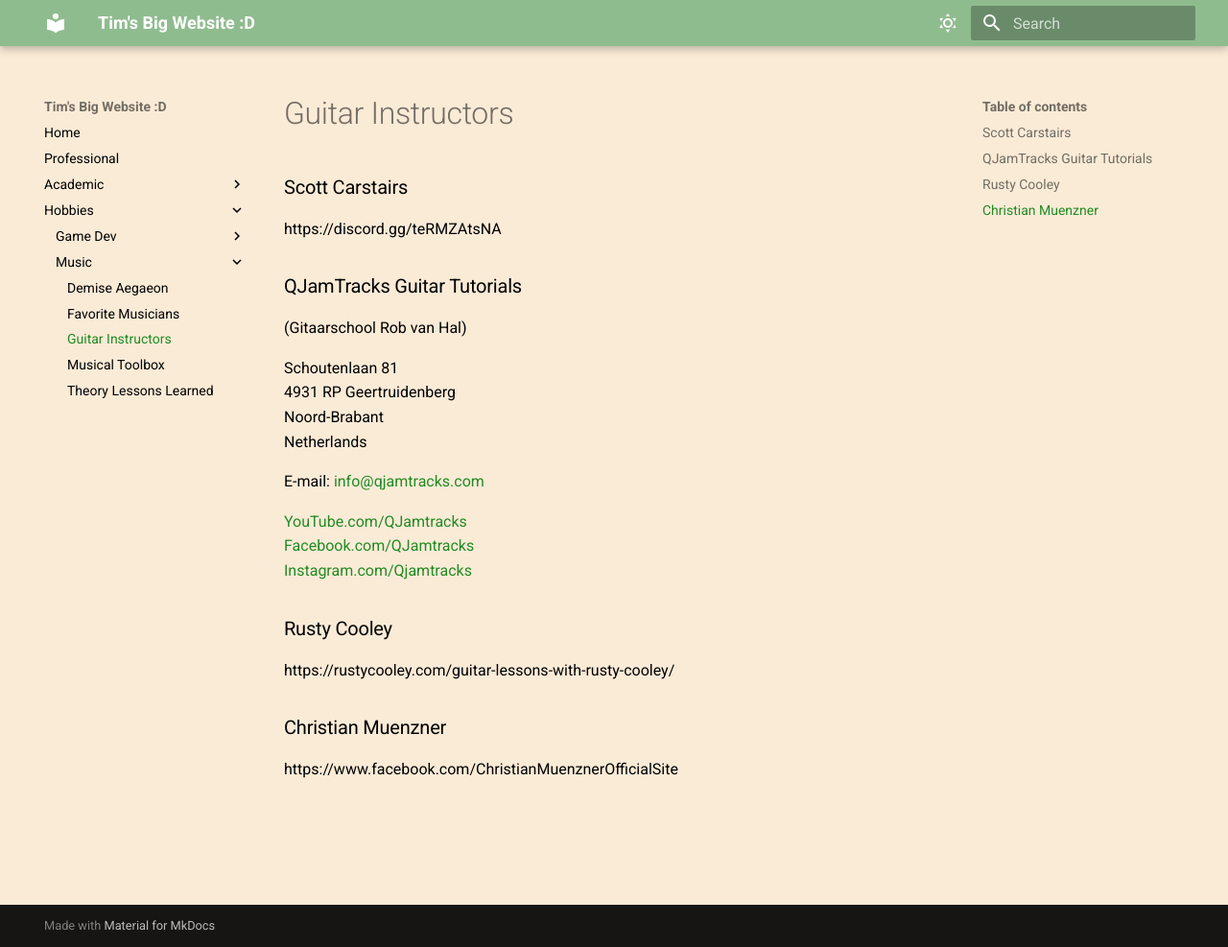
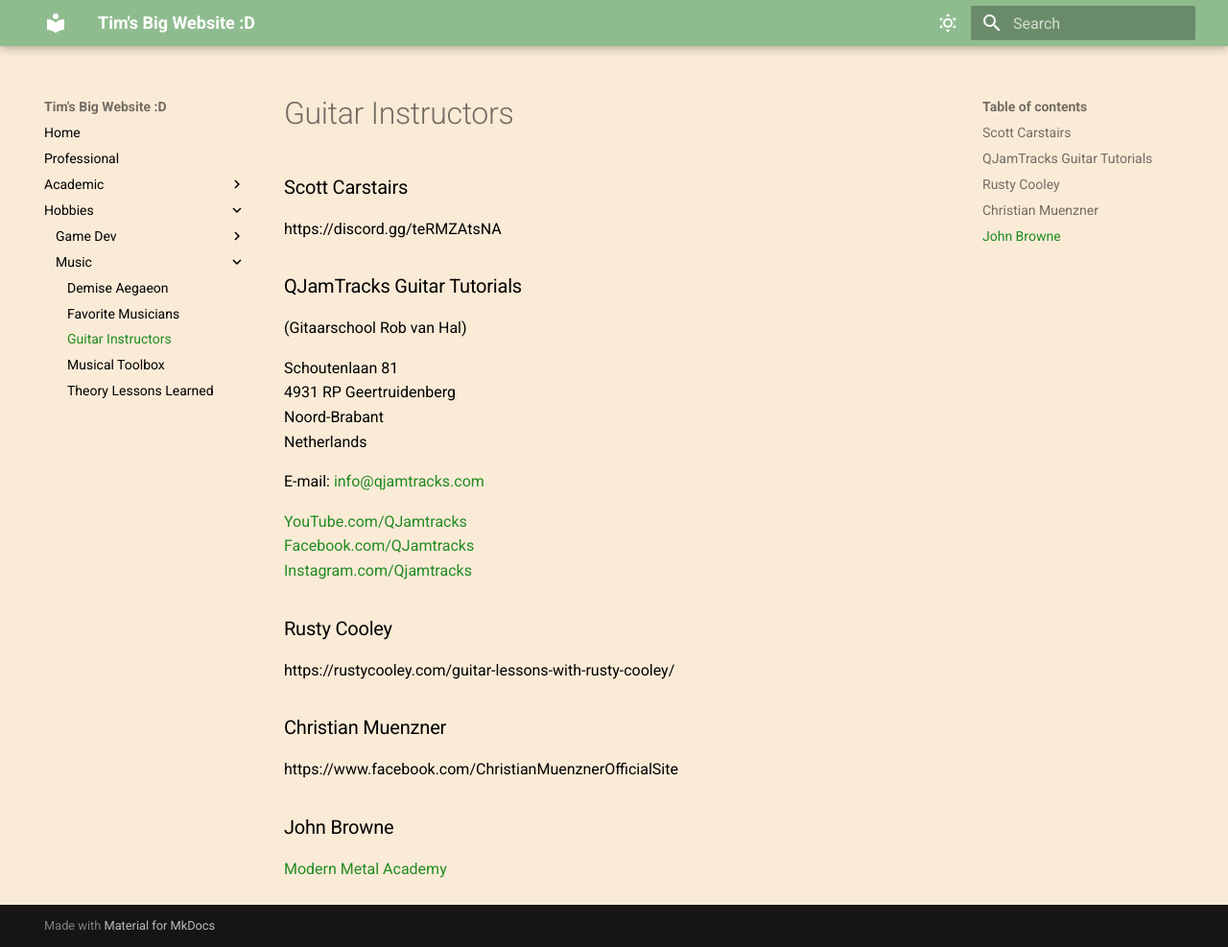
Before and after one commit to fishslips/TimSeverance, an MkDocs documentation site: the page built from docs/Hobbies/Music/Guitar Instructors.md, in a window 1280 px wide and 987 px high. Shown: the whole window at 96% size. Built offline with MkDocs 1.6.1 and Material for MkDocs 9.7.7, drawn with Linux system fonts in a browser that asks for light colours.

Commit message:
Update Guitar Instructors.md

```diff
--- a/docs/Hobbies/Music/Guitar Instructors.md
+++ b/docs/Hobbies/Music/Guitar Instructors.md
@@ -22,3 +22,7 @@
 ### Christian Muenzner
 
 https://www.facebook.com/ChristianMuenznerOfficialSite
+
+### John Browne
+
+[Modern Metal Academy](https://www.modernmetalacademy.com)
```
